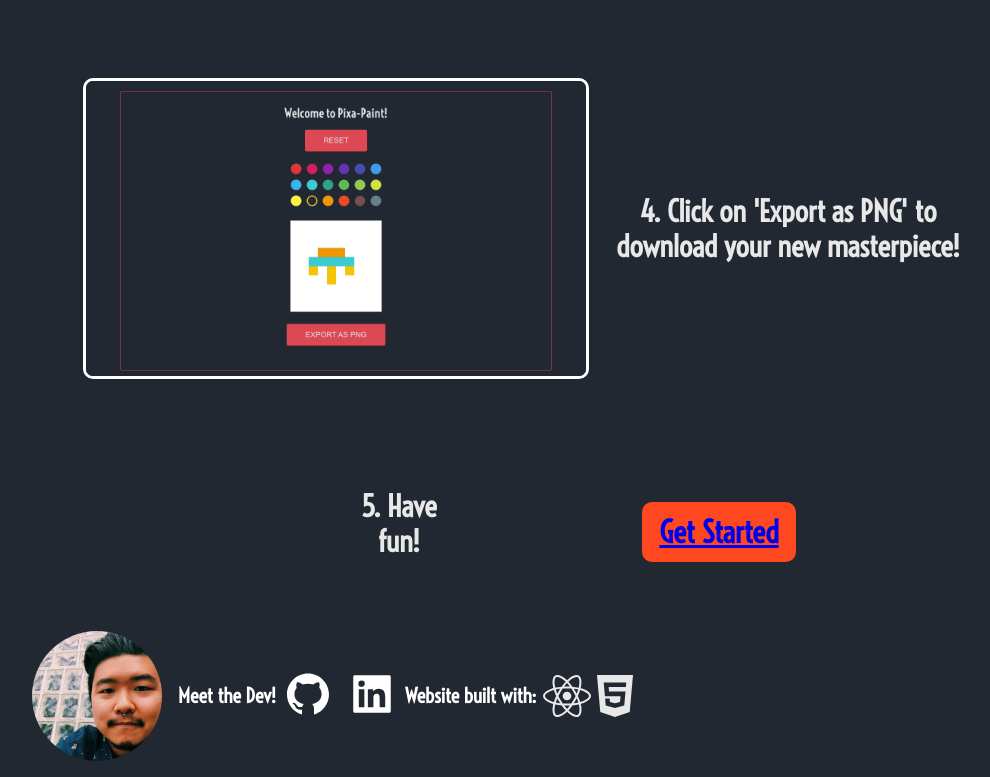
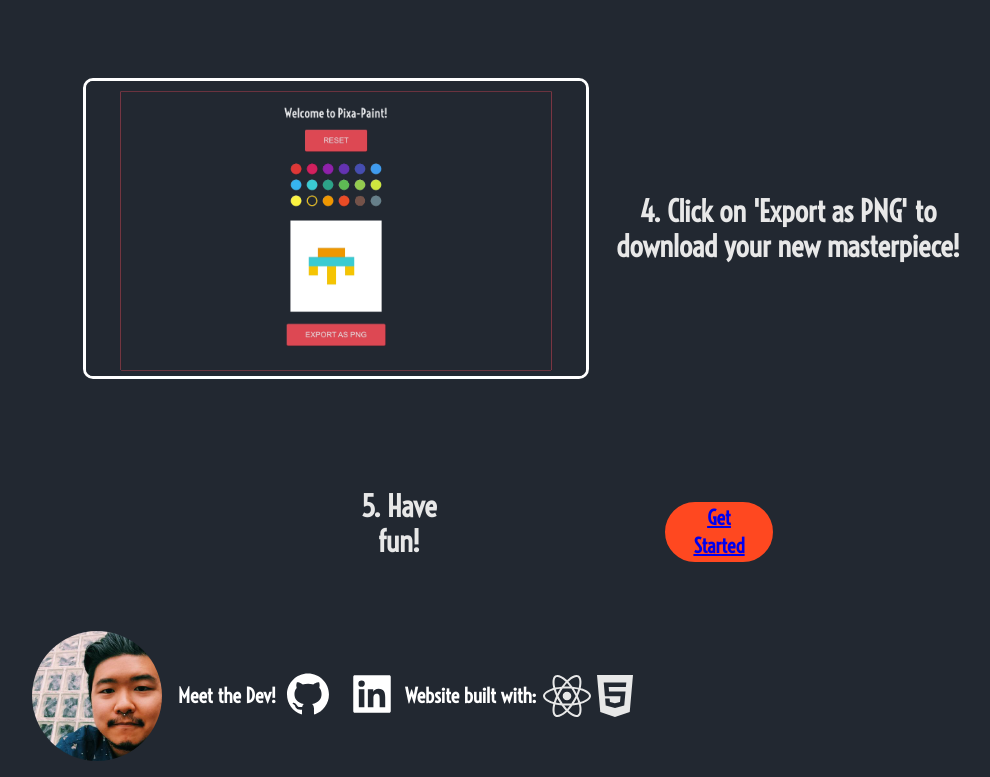
Before and after one commit to jon-choi/hack-a-paint, a React (Create React App) app: page / in a window 1280 px wide. Shown: the part 1776-2553 px from the top of the page, without its empty margins (98-1088 px from the left). Built offline with nearby package versions, Linux system fonts and the light colour scheme.

Commit message:
change bottom button

```diff
--- a/src/components/LandingPage.js
+++ b/src/components/LandingPage.js
@@ -80,7 +80,7 @@ const LandingPage = () => {
             <div className="demo">
               <h3>5. Have fun!</h3>
               <div className="gpt3__header-content__input">
-                <button id="get-started">
+                <button type="button">
                   <Link to="/editor">Get Started</Link>
                 </button>
               </div>
--- a/src/styles/landingPage.scss
+++ b/src/styles/landingPage.scss
@@ -67,7 +67,7 @@
 
 .gpt3__header-content__input button {
   flex: 0.6;
-  width: 25%;
+  width: 20%;
   min-height: 60px;
   font-family: var(--font-family);
   font-weight: 900;
@@ -187,14 +187,3 @@
 
   margin-right: 5rem;
 }
-
-#get-started {
-  width: fit-content;
-  padding-left: 15px;
-  padding-right: 15px;
-  border-radius: 10px;
-  align-self: center;
-  & a {
-    font-size: 30px;
-  }
-}
```
Also changed, not shown: public/images/pixel-art.gif (deleted), 1 other file (tests, documents, lock files or other folders).
